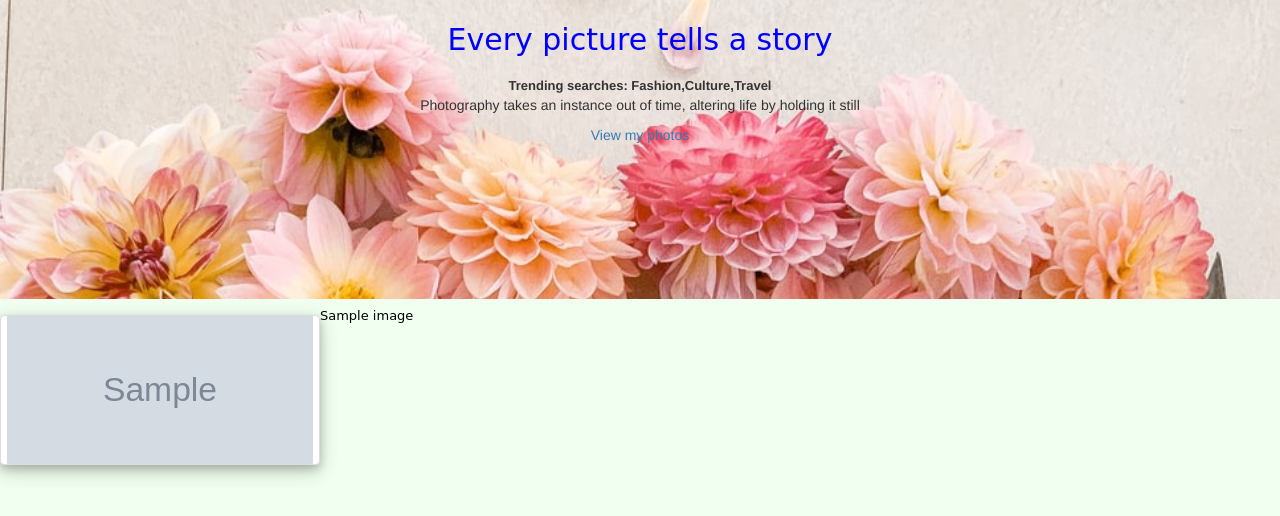
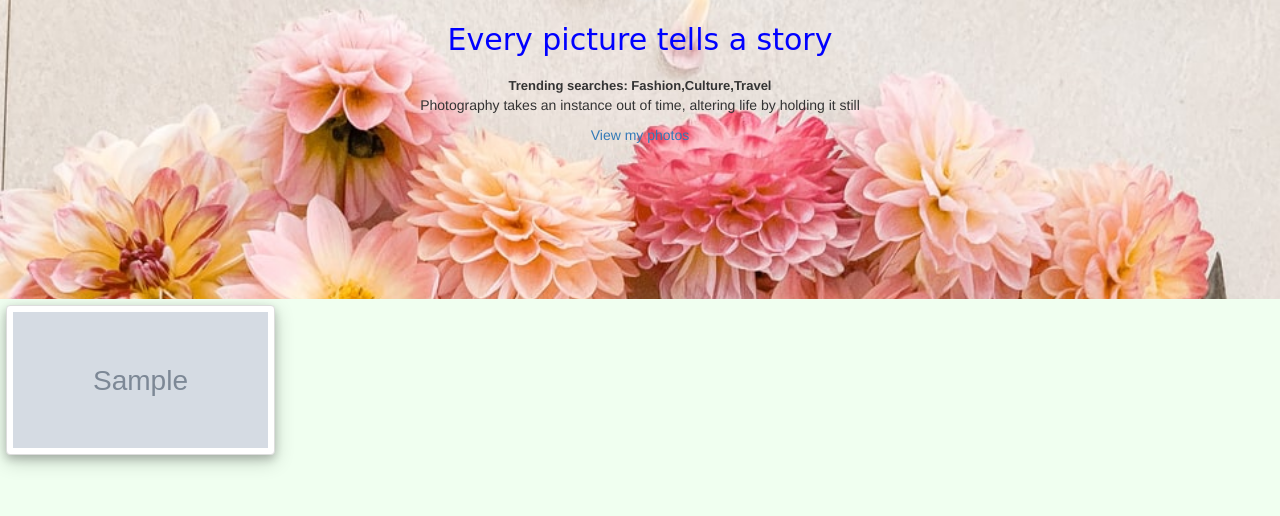
Before and after one commit to Bridgit-wairimu/pictures-galore, a Django app: page / in a window 1280 px wide. Shown: the part 73-589 px from the top of the page. Run offline with Django 3.2, Linux system fonts and the light colour scheme; tables that the repository leaves empty hold one stand-in row (values such as "Sample post"); grey boxes marked "Sample" are stand-in pictures; some libraries are stand-ins or nearby versions.

Commit message:
downloaded another image

```diff
--- a/photos/templates/welcome.html
+++ b/photos/templates/welcome.html
@@ -27,10 +27,10 @@
         <img src="{{image.image.url}}" alt="{{image.name}}" class="card-img" class="img-responsive" width="200px" height="150px">
     </div>
 
-    <div class="overlay">
+    <!-- <div class="overlay">
         <h4>{{image.name}}</h4>
 
-    </div>
+    </div> -->
     {% endfor %}
 
 {% endblock %}
--- a/static/css/styles.css
+++ b/static/css/styles.css
@@ -37,21 +37,21 @@ h4{
 }
 
 img{
-    margin-top: 20px;
+    margin-top: 50px;
     display: flex;
     border: 1px solid #ddd;
     border-radius: 4px;
     background-color: white;
     box-shadow: 0 4px 8px 0 rgba(0, 0, 0, 0.2), 0 6px 20px 0 rgba(0, 0, 0, 0.19);
-    padding: 0 6px;
+    padding:  6px;
     float: left;
-    width: 24.99999%;
-    margin: 6px 0;
+    width: 20.9999%;
+    margin: 6px ;
     cursor: pointer;
 }
 
   @media only screen and (max-width: 500px){
-    .img {
+    img {
       width: 100%;
     }
   }
```
Also changed, not shown: media/images/eifel.jpg (added).
